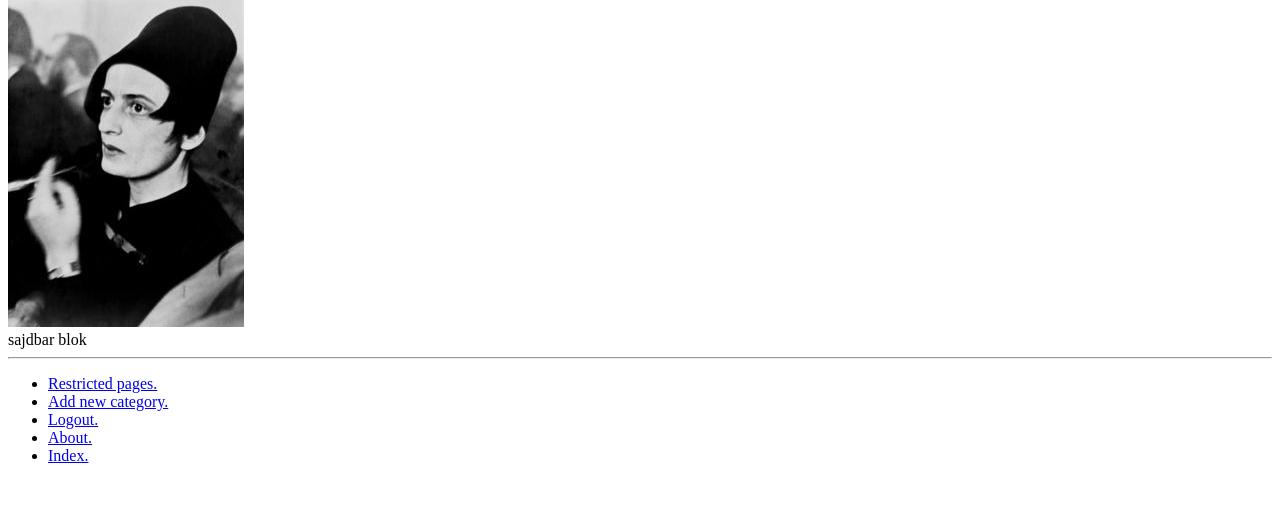
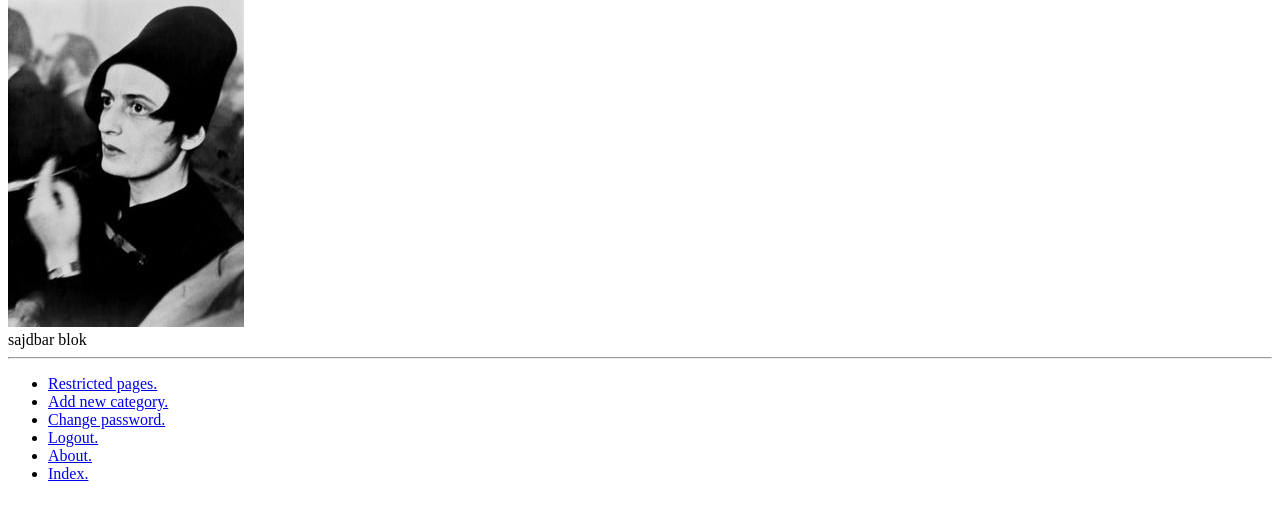
Before and after one commit to matonsjojc/tango_with_django, a Django app: page / in a window 1280 px wide. Shown: the part 117-637 px from the top of the page. Run offline with Django 3.2, Linux system fonts and the light colour scheme; the visitor is signed in with stand-in values (Sample User, id 1); data that the repository does not hold is empty.

Commit message:
ch.12 start

```diff
--- a/tango_with_django_project/tango_with_django_project/urls.py
+++ b/tango_with_django_project/tango_with_django_project/urls.py
@@ -17,6 +17,8 @@ Including another URLconf
 from django.conf.urls import url
 from django.conf import settings
 from django.contrib import admin
+from django.contrib.auth.views import password_change
+from django.contrib.auth.views import password_change_done
 from django.conf.urls import include
 from django.conf.urls.static import static
 from rango import views
@@ -29,4 +31,8 @@ urlpatterns = [
         views.MyRegistrationView.as_view(),
         name='registration_register'),
     url(r'^accounts/', include('registration.backends.simple.urls')),
+    url(r'^accounts/password/change/$', password_change, {'template_name': 'registration/password_change_form.html'}, name='password_change'),
+    url(r'^accounts/password/change/done/$', password_change_done,
+        {'template_name': 'registration/password_change_done.html'},
+        name='password_change_done'),
 ] + static(settings.MEDIA_URL, document_root=settings.MEDIA_ROOT)
--- a/tango_with_django_project/templates/rango/base.html
+++ b/tango_with_django_project/templates/rango/base.html
@@ -31,6 +31,7 @@
             {% if user.is_authenticated %}
                 <li><a href="{% url 'restricted' %}">Restricted pages.</a></li>
                 <li><a href="{% url 'add_category' %}">Add new category.</a></li>
+                <li><a href="{% url 'password_change' %}">Change password.</a></li>
                 <li><a href="{% url 'auth_logout' %}?next=/rango/">Logout.</a></li>
             {% else %}
                 <li><a href="{% url 'registration_register' %}">Sign up.</a></li>
--- /dev/null
+++ b/tango_with_django_project/templates/registration/password_change_done.html
@@ -0,0 +1,2 @@
+buuuuaaaa
+<a href="{% url 'index' %}">index</a>
```
Also changed, not shown: tango_with_django_project/templates/registration/password_change_form.html (added, +13 -0 lines).
